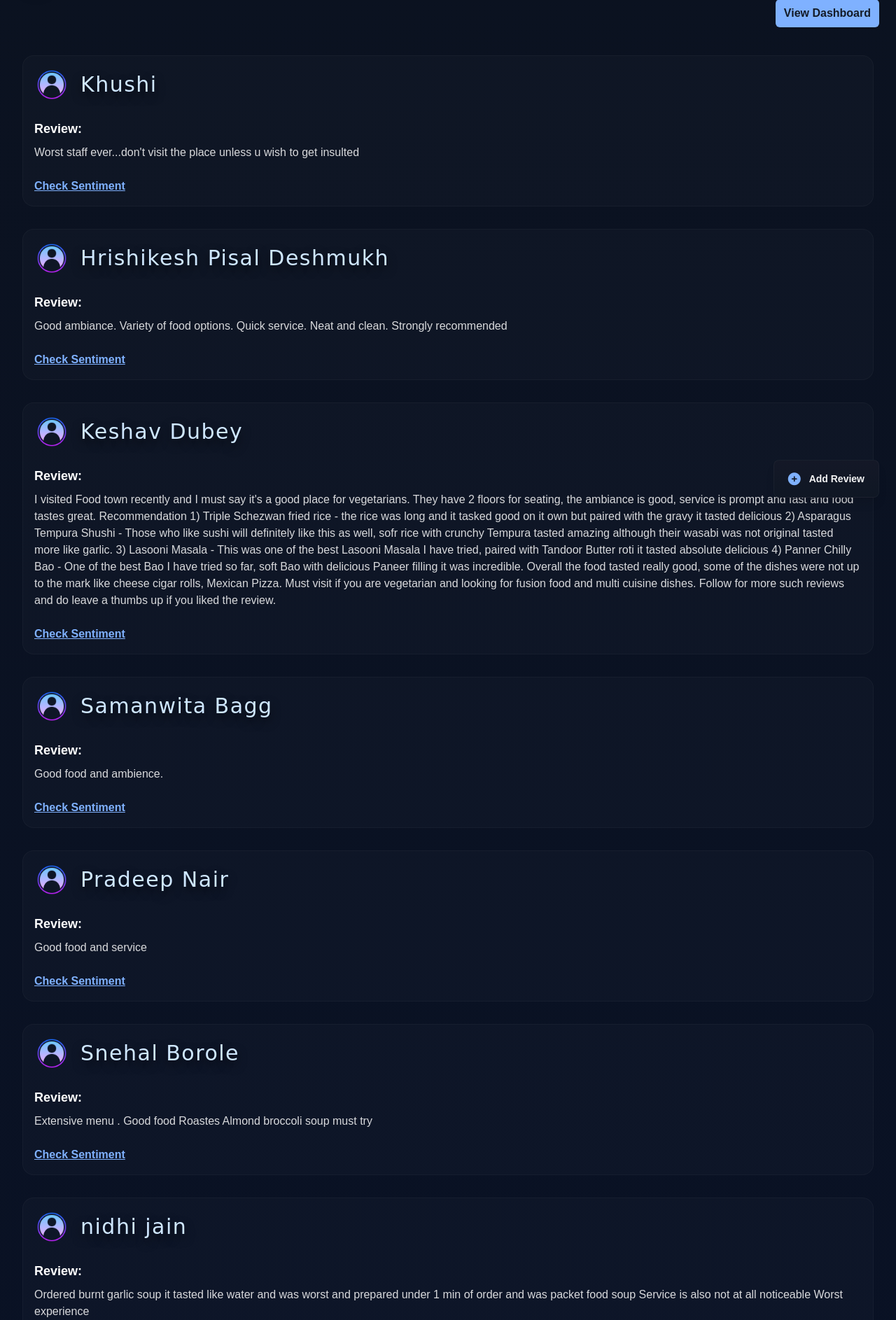
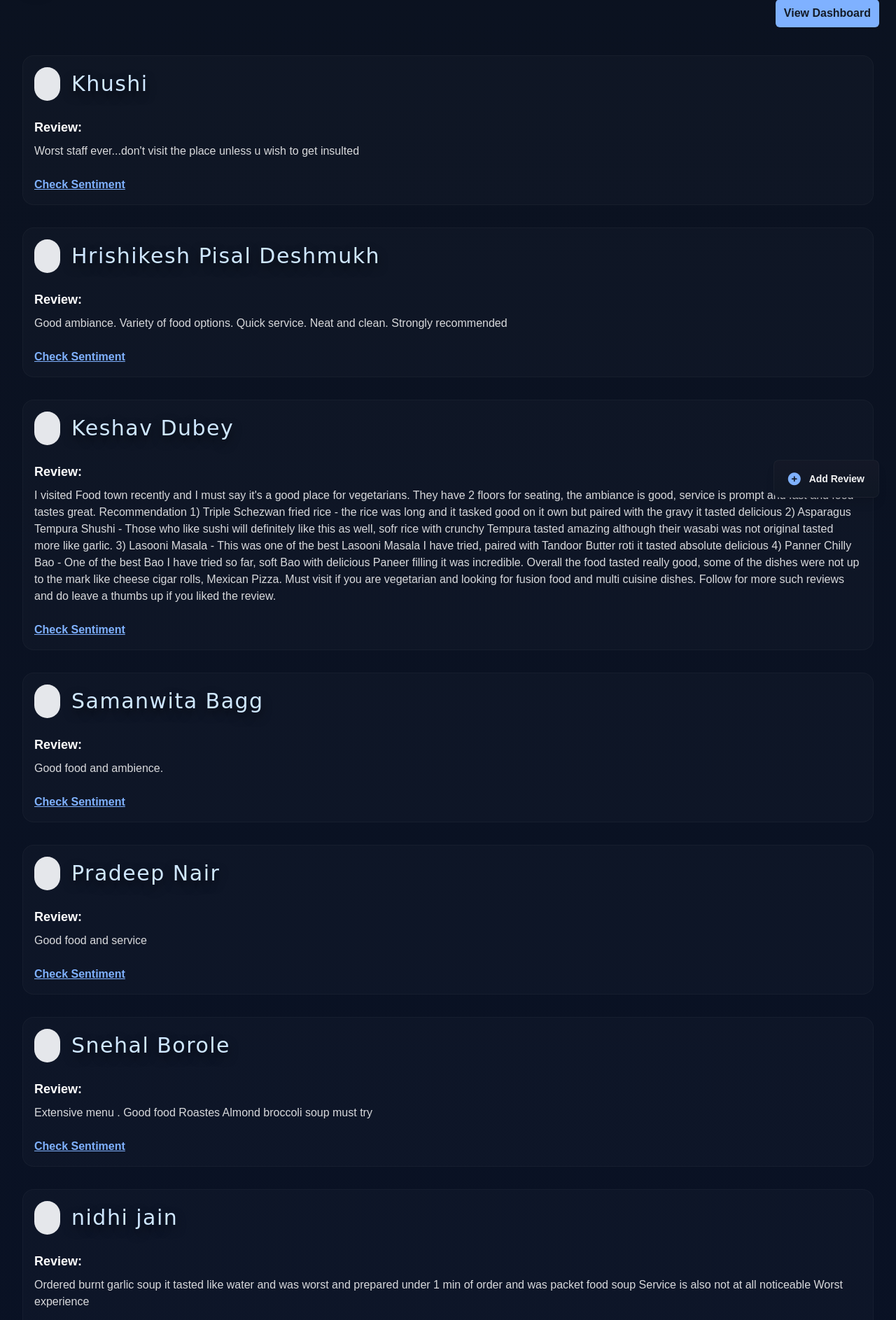
Before and after one commit to AdityaSalian011/Sentiment-Analysis-02, a Django app: page /reviews/food-town-restaurant in a window 1280 px wide. Shown: the part 65-1951 px from the top of the page at 70% size. Run offline with Django 5.2, Linux system fonts and the light colour scheme; data comes from the database, SQL or seed files in the repository; some libraries are stand-ins or nearby versions.

Commit message:
Update show_reviews.html

```diff
--- a/reviews/templates/reviews/show_reviews.html
+++ b/reviews/templates/reviews/show_reviews.html
@@ -110,7 +110,7 @@
     <div class="w-full bg-[rgba(255,255,255,0.02)] border border-[rgba(255,255,255,0.03)] rounded-2xl p-4 space-y-4">
       <!-- user logo + fancy name line: location icon left, script font name on right -->
       <div class="flex items-center gap-4">
-        <img class="w-[50px] h-[50px] rounded-full object-cover" src="{% static 'reviews/images/default-user-icon.png' %}" alt="user">
+        <i class="fa-solid fa-user text-2xl rounded-full bg-gray-200 p-2"></i>
         <div class="flex-1 flex items-center justify-between">
           <div class="flex items-center gap-4">
             <p class="text-xl sm:text-2xl md:text-3xl leading-none text-[#cfe7ff] tracking-wider" style="font-family: 'Pacifico', cursive;text-shadow: 0 6px 14px rgba(0,0,0,0.6);">
```
